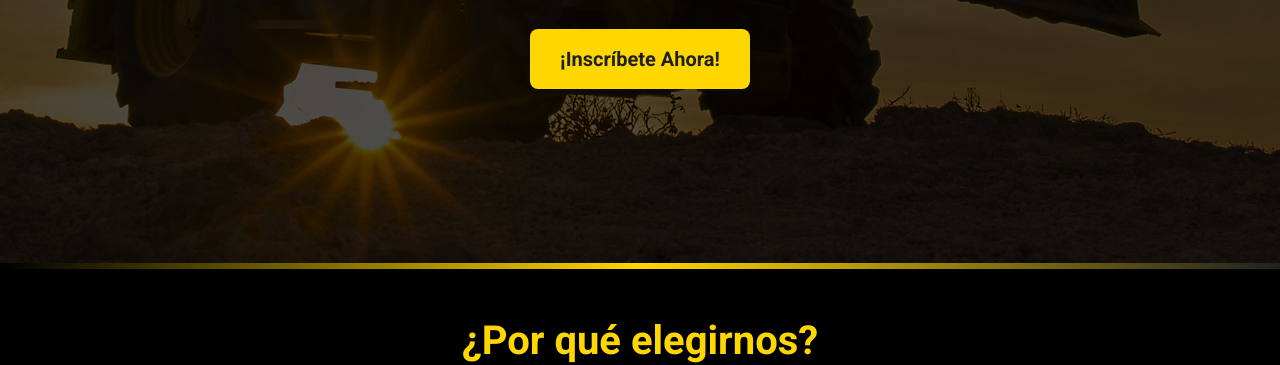
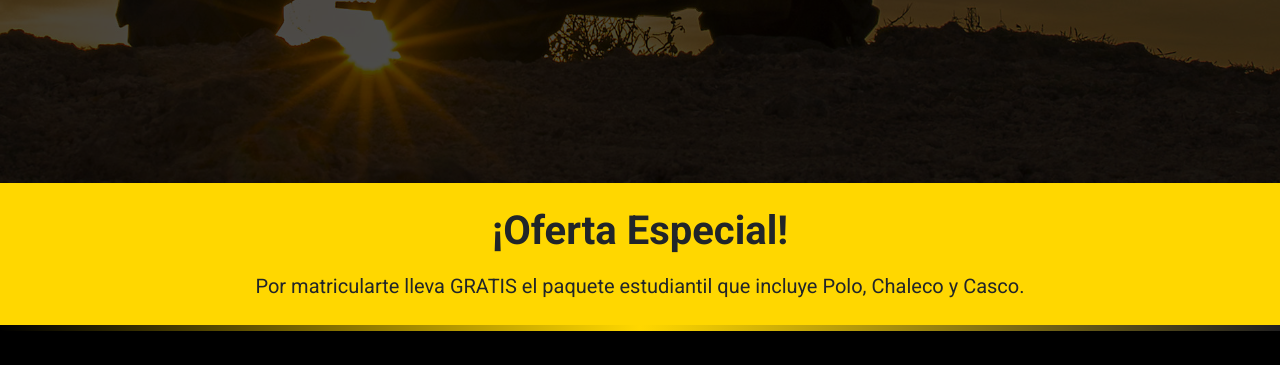
Before and after one commit to JHOMT/EscuelaOperadores, a plain HTML site: page index.html in a window 1280 px wide. Shown: the part 601-966 px from the top of the page. Drawn offline with nearby package versions, Linux system fonts and the light colour scheme; a web font is replaced by a local one.

Commit message:
added offer

```diff
--- a/css/style.css
+++ b/css/style.css
@@ -11,7 +11,6 @@
 body {
     font-family: 'Roboto', sans-serif;
     margin: 0;
-    padding: 80px 0 0 0;
     background-color: var(--color-fondo);
     color: var(--color-texto);
     box-sizing: border-box;
@@ -29,6 +28,10 @@ section {
 
 .color-primary{
     color: var(--color-primario);
+}
+
+.bck-primary{
+    background-color: var(--color-primario);
 }
 
 a{
--- a/index.html
+++ b/index.html
@@ -13,6 +13,7 @@
     <link href="https://fonts.googleapis.com/css2?family=Sofadi+One&display=swap" rel="stylesheet">
     <link rel="stylesheet" href="https://cdnjs.cloudflare.com/ajax/libs/font-awesome/6.0.0-beta3/css/all.min.css">
     <link href="css/bootstrap.min.css" rel="stylesheet" integrity="sha384-pzjw8f+ua7Kw1TIqPsUL2hrz+8f6l8J6q1rt5XKvfpzHvxSZtNLH9upxb3dhlCh9" crossorigin="anonymous">
+    <link rel="icon" href="img/logo-miner-ribo.png" type="image/png">
     <link href="css/bootstrap.min.css" rel="stylesheet">
     <link rel="stylesheet" href="css/style.css">
 </head>
@@ -59,6 +60,14 @@
             <h1 class="display-4 fw-bold">Prepárate para liderar la maquinaria pesada</h1>
             <p class="lead">Transforma tu futuro con la capacitación más completa en maquinaria pesada del país.</p>
             <a href="#" class="btn btn-primary btn-lg mt-3">¡Inscríbete Ahora!</a>
+        </div>
+    </section>
+
+    <!-- Sección de Oferta -->
+    <section id="oferta" class="py-4 bck-primary text-center">
+        <div class="container">
+            <h2 class="mb-3 text-dark">¡Oferta Especial!</h2>
+            <p class="lead text-dark mb-0">Por matricularte lleva <strong>GRATIS</strong> el <strong>paquete estudiantil</strong> que incluye Polo, Chaleco y Casco.</p>
         </div>
     </section>
 
```
Also changed, not shown: img/logo-miner-ribo.png.
